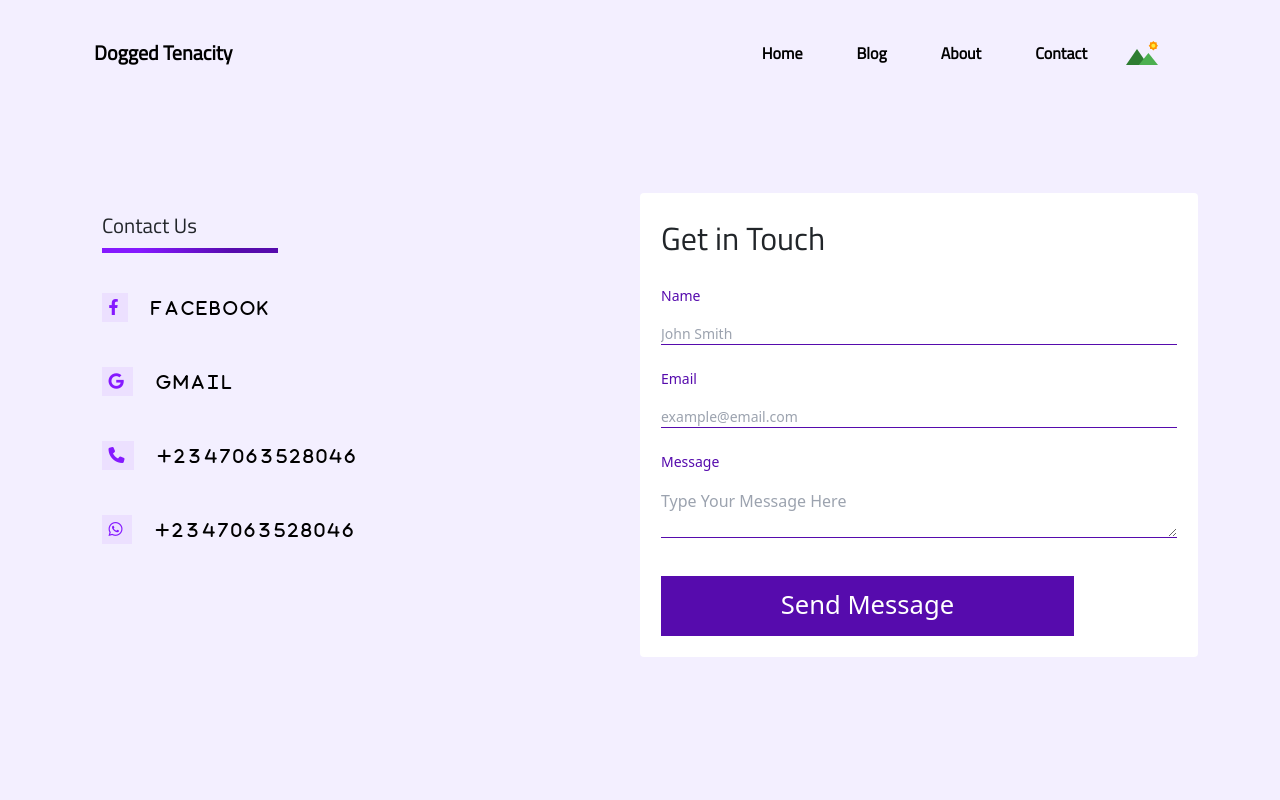
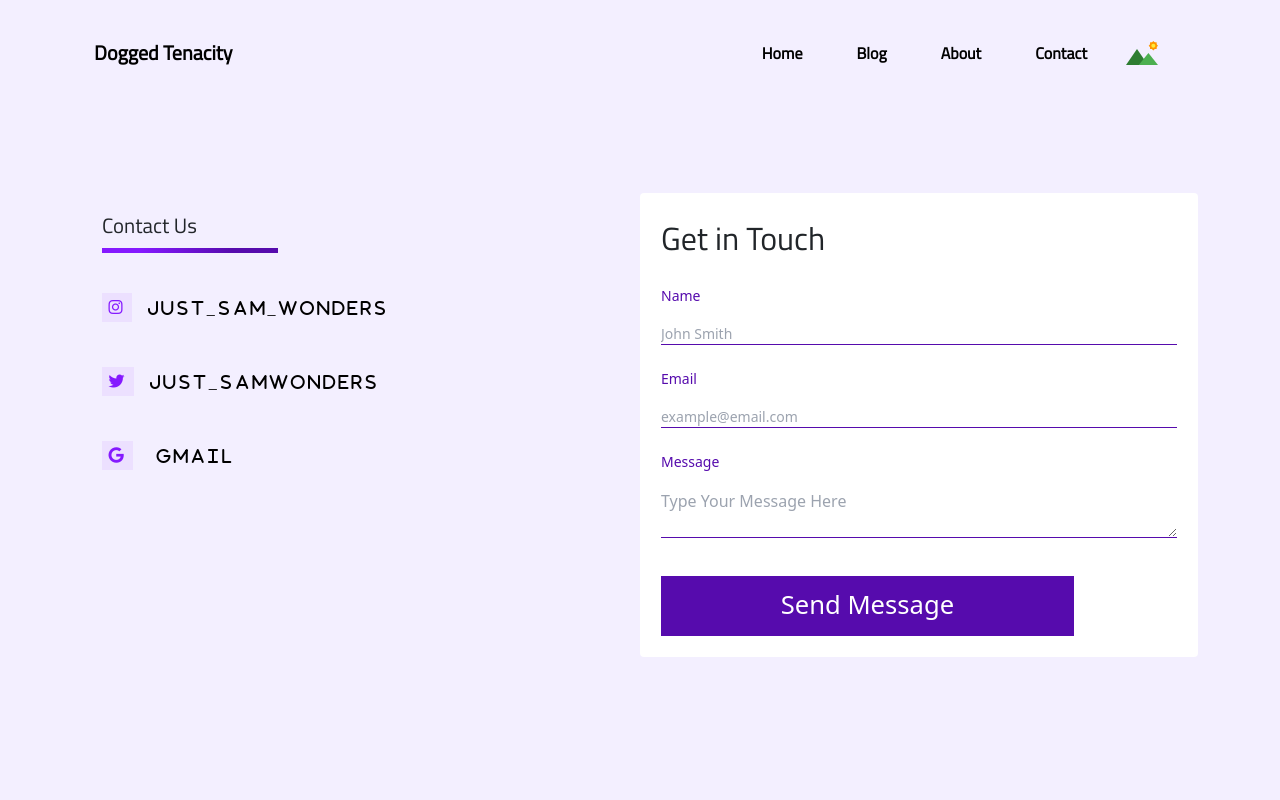
Before and after one commit to theonrex/doggedtenacity, a React (Create React App) app: page /Contact in a window 1280 px wide. Shown: the top 800 px of the page. Built offline with nearby package versions, Linux system fonts and the light colour scheme.

Commit message:
links addition

```diff
--- a/src/components/BlogsinglePost.jsx
+++ b/src/components/BlogsinglePost.jsx
@@ -40,9 +40,7 @@ function BlogsinglePost() {
 	return (
 		<div
 			className="container"
-			data-aos="fade-down"
-			data-aos-easing="linear"
-			data-aos-duration="1500"
+
 		>
 			<header className="singlePost-title"> {singlePost.title} </header>
 			<div className="singlePost-img">
--- a/src/components/Mail/CustomForm.jsx
+++ b/src/components/Mail/CustomForm.jsx
@@ -7,8 +7,7 @@ import "./styles/form.css";
 
 const CustomForm = ({ status, message, onValidated }) => {
 
-    	const url =
-				"https://gmail.us18.list-manage.com/subscribe/post?u=e9ce3401f062aa032357227a9&id=f2eef6e434";
+    	const url ="https://gmail.us18.list-manage.com/subscribe/post?u=e9ce3401f062aa032357227a9&id=f2eef6e434";
 
 
          const {
--- a/src/components/contact.jsx
+++ b/src/components/contact.jsx
@@ -21,10 +21,10 @@ function Contact() {
 
 		emailjs
 			.sendForm(
-				"service_v84q8ig",
-				"template_c4akkls",
+				process.env.REACT_APP_SERVICE,
+				process.env.REACT_APP_TEMPLATE,
 				form.current,
-				"jrSidcm3VFov762B4"
+				process.env.REACT_APP_EMAILJS
 			)
 			.then(
 				(response) => {
@@ -92,9 +92,9 @@ function Contact() {
 			<div className="rowx container contact_mg">
 				<section
 					className="col50 icons-social"
-					data-aos="fade-right"
-					data-aos-offset="300"
-					data-aos-easing="ease-in-sine"
+					data-aos="fade-down"
+					data-aos-easing="linear"
+					data-aos-duration="1500"
 				>
 					<h1>
 						Contact Us <br />
@@ -102,18 +102,24 @@ function Contact() {
 					<h1 className="usflex">
 						<span className="contact-line"> </span>
 					</h1>
-					<a href="/#" className="">
-						<i className="fab fa-facebook-f"> FaceBook</i>
+					<a
+						href="https://www.instagram.com/just_sam_wonders?r=nametag"
+						className=""
+					>
+						<i className="fab fa-instagram">just_sam_wonders </i>
 					</a>
-					<a href="/#" className="">
-						<i className="fab fa-google"> Gmail</i>
+					<a
+						href="https://twitter.com/just_samwonders?t=2q9YJeomC7Sv_-6KTxaZ8Q&s=08"
+						className=""
+					>
+						<i className="fab fa-twitter">just_samwonders</i>
 					</a>
-					<a href="/#" className="">
-						<i class="fa-solid fa-phone"> +2347063528046</i>{" "}
+					<a
+						href="mailto:tenacitydogged@gmail.com?subject=subject&cc=cc@example.com"
+						className=""
+					>
+						<i class="fab fa-google"> Gmail </i>{" "}
 					</a>{" "}
-					<a href="/#" className="">
-						<i class="fa-brands fa-whatsapp"> +2347063528046</i>{" "}
-					</a>
 				</section>
 				<section
 					className="col50 contact"
@@ -160,12 +166,11 @@ function Contact() {
 			</div>
 		</div>
 	);
-
 }
 
 const renderAlert = () => (
 	<div className="px-4 py-3 leading-normal text-blue-700 bg-blue-100 rounded mb-5 text-center">
 		<p>your message submitted successfully</p>
 	</div>
-)
+);
 export default Contact;
--- a/src/static/css/style.css
+++ b/src/static/css/style.css
@@ -544,6 +544,7 @@ footer {
 }
 
 .mainImage img {
+  padding-top: 1.2em;
   border-radius: 12px;
   width: 70%;
   margin-left: auto;
--- a/src/static/css/style.scss
+++ b/src/static/css/style.scss
@@ -575,6 +575,7 @@ footer{
     padding-top: 12px;
 }
 .mainImage img{
+    padding-top: 1.2em;
     border-radius: 12px;
     width: 70%;
     margin-left: auto;
```
Also changed, not shown: src/components/Mail/InputFeild.jsx (deleted, +0 -59 lines), 2 other files (tests, documents, lock files or other folders). Lines whose indentation alone changed are shown as unchanged.
